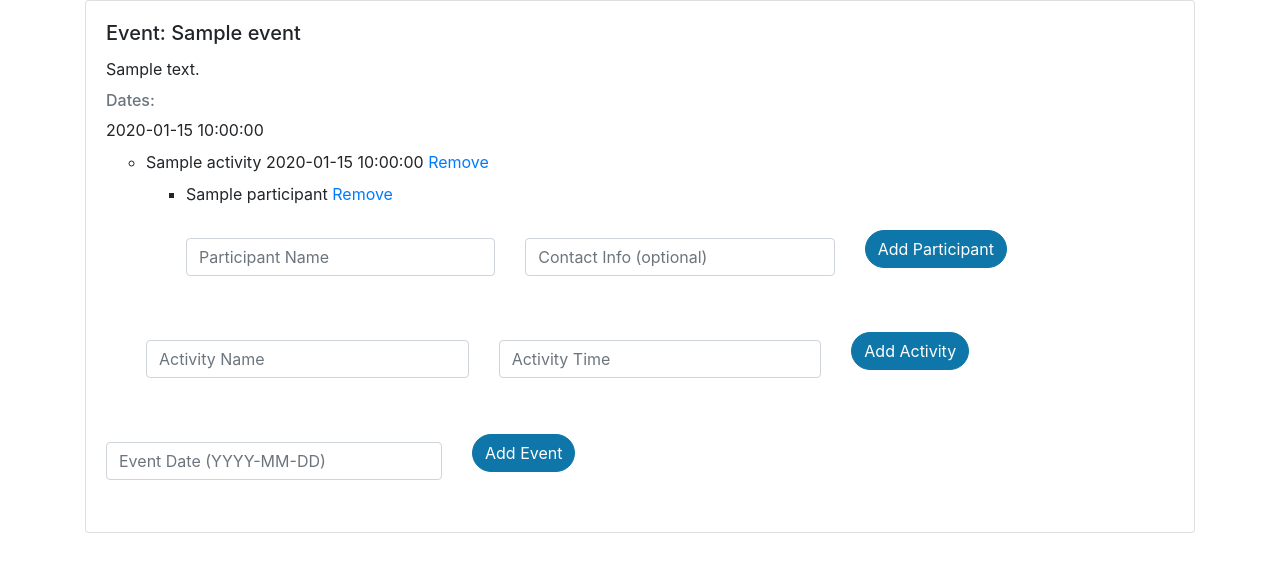
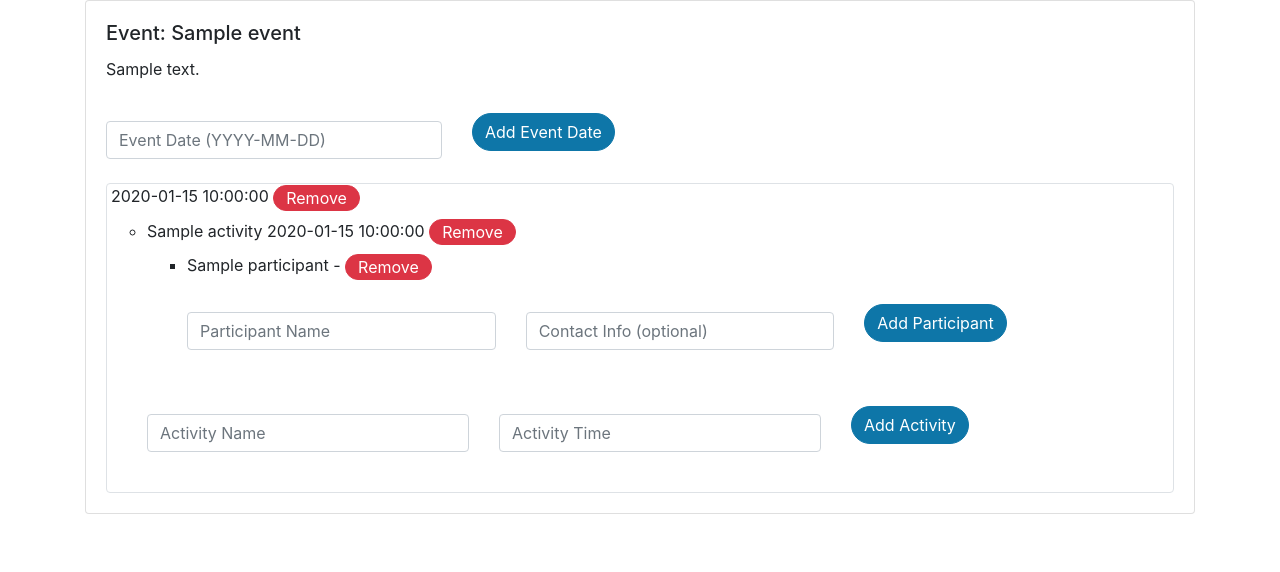
Before and after one commit to warrengoldman/Golf, a FastAPI app: template templates/event.html in a window 1280 px wide. Shown: the top 572 px of the page. Run offline with FastAPI, Linux system fonts and the light colour scheme; the template is opened without the code that fills it: most values are stand-ins (such as "Sample title", 1, 10 or a date in 2020); some libraries are stand-ins or nearby versions.

Commit message:
made remove functionality independently controlled, moved add for event date, formatted remove links to be buttons

```diff
--- a/static/js/base.js
+++ b/static/js/base.js
@@ -202,3 +202,23 @@ async function removeActivity(activityId, eventName) {
         alert('An error occurred. Please try again.');
     }
 }
+
+async function removeEventDate(eventDateId, eventName) {
+    const url = '/eventdate/' + eventDateId;
+    try {
+        const response = await fetch(url, {
+            method: 'DELETE',
+        });
+
+        if (response.ok) {
+            window.location = '/' + eventName;
+        } else {
+            // Handle error
+            const errorData = await response.json();
+            alert(`Error: ${errorData.detail}`);
+        }
+    } catch (error) {
+        console.error('Error:', error);
+        alert('An error occurred. Please try again.');
+    }
+}
--- a/templates/event.html
+++ b/templates/event.html
@@ -4,21 +4,33 @@
         <div class="card-body">
             <h5 class="card-title">Event: {{ event.event_name }}</h5>
             <p class="card-text">{{ event.description }}</p>
-            <h6 class="card-subtitle mb-2 text-muted">Dates:</h6>
+
+            {% if not event_date_view_only %}
+            <div>
+                <form class="add-event-form row d-flex align-items-center">
+                  <div class="form-group col-md-4">
+                    <label for="event_date"></label><input type="text" class="form-control mb-2" id="event_date" name="event_date" placeholder="Event Date (YYYY-MM-DD)">
+                  </div>
+                  <div class="form-group col-md-4">
+                    <button type="submit" class="btn btn-primary rounded-pill" id="addEventBtn" data-event-name="{{ event.event_name }}" data-event-id="{{ event.id }}">Add Event Date</button>
+                  </div>
+                </form>
+            </div>
+            {% endif %}
             {% if event.event_dates %}
-            <ul class="list-group mb3 no-border">
+            <ul class="list-group border rounded">
                 {% for e_date in event.event_dates %}
-                <li class="list-group mb-2">{{ e_date.event_date }}</li>
+                <li class="ml-1 pb-2 list-unstyled">{{ e_date.event_date }} {% if not event_date_view_only %} <a class="btn btn-danger rounded-pill py-0" href="javascript:removeEventDate({{ e_date.id }} ,'{{ event.event_name }}' );">Remove</a>{% endif %}</li>
                 <li class="list-group mb-2">
                     <ul>
                         {% for activity in e_date.activities %}
-                        <li class="pb-2">{{ activity.activity_name }} {{ activity.activity_time }} <a href="javascript:removeActivity({{ activity.id }} ,'{{ event.event_name }}' );">Remove</a></li>
+                        <li class="pb-2">{{ activity.activity_name }} {{ activity.activity_time }} {% if not activity_view_only %}<a class="btn btn-danger rounded-pill py-0" href="javascript:removeActivity({{ activity.id }} ,'{{ event.event_name }}' );">Remove</a>{% endif %}</li>
                         <li class="list-group mb-2">
                             <ul>
                                 {% for participant in activity.participants %}
-                                <li class="pb-2">{{ participant }} <a href="javascript:removeParticipant({{ participant.id }} ,'{{ event.event_name }}' );">Remove</a></li>
+                                <li class="pb-2">{{ participant }} {% if not participant_view_only %} - <a class="btn btn-danger rounded-pill py-0" href="javascript:removeParticipant({{ participant.id }} ,'{{ event.event_name }}' );">Remove</a>{% endif %}</li>
                                 {% endfor %}
-                                {% if not view_only %}
+                                {% if not participant_view_only %}
                                 <li class="list-group mb-2">
                                       <form class="add-participant-form row d-flex align-items-center">
                                           <div class="form-group col-md-4">
@@ -36,7 +48,7 @@
                             </ul>
                         </li>
                         {% endfor %}
-                        {% if not view_only %}
+                        {% if not activity_view_only %}
                         <li class="list-group mb-2">
                               <form class="add-activity-form row d-flex align-items-center">
                                   <div class="form-group col-md-4">
@@ -54,18 +66,6 @@
                     </ul>
                 </li>
                 {% endfor %}
-                {% if not view_only %}
-                <li class="list-group mb-2">
-                    <form class="add-event-form row d-flex align-items-center">
-                      <div class="form-group col-md-4">
-                        <label for="event_date"></label><input type="text" class="form-control mb-2" id="event_date" name="event_date" placeholder="Event Date (YYYY-MM-DD)">
-                      </div>
-                      <div class="form-group col-md-4">
-                        <button type="submit" class="btn btn-primary rounded-pill" id="addEventBtn" data-event-name="{{ event.event_name }}" data-event-id="{{ event.id }}">Add Event</button>
-                      </div>
-                    </form>
-                </li>
-                {% endif %}
             </ul>
             {% endif %}
         </div>
```
Also changed, not shown: routers/event.py (+14 -2 lines).
